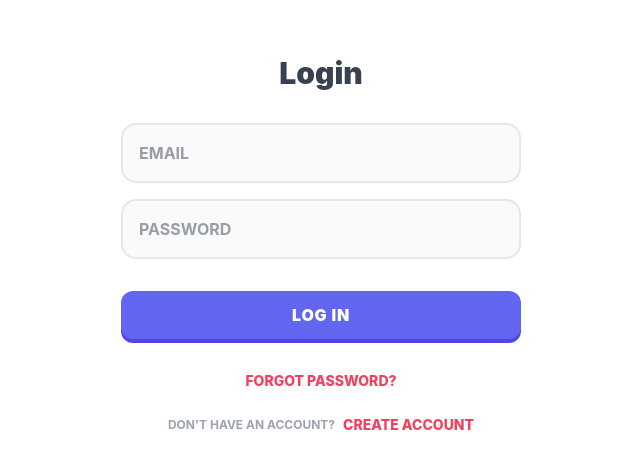
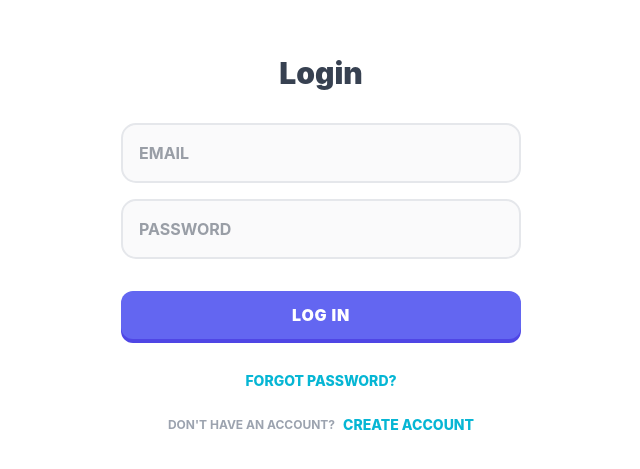
Before and after one commit to xsajto/courses, a Next.js app: page /login in a window 1280 px wide. Shown: the part 155-624 px from the top of the page, without its empty margins (319-959 px from the left). Built offline with nearby package versions, Linux system fonts and the light colour scheme.

Commit message:
feat: replace Rose/Red with modern Cyan palette to avoid 'error' feel

```diff
--- a/app/globals.css
+++ b/app/globals.css
@@ -3,15 +3,15 @@
 @theme {
   --color-duo-green: #6366f1; /* Indigo 500 */
   --color-duo-green-dark: #4f46e5; /* Indigo 600 */
-  --color-duo-blue: #f43f5e; /* Rose 500 */
-  --color-duo-blue-dark: #e11d48; /* Rose 600 */
-  --color-duo-red: #fb7185; /* Rose 400 */
-  --color-duo-red-dark: #f43f5e;
+  --color-duo-blue: #06b6d4; /* Cyan 500 - Secondary Action */
+  --color-duo-blue-dark: #0891b2; /* Cyan 600 */
+  --color-duo-red: #22d3ee; /* Cyan 400 */
+  --color-duo-red-dark: #06b6d4;
   --color-duo-purple: #a855f7; /* Purple 500 */
   --color-duo-purple-dark: #9333ea;
   --color-duo-yellow: #f59e0b; /* Amber 500 */
   --color-duo-yellow-dark: #d97706;
-  --color-duo-blue-light: #fff1f2; /* Rose 50 */
+  --color-duo-blue-light: #ecfeff; /* Cyan 50 */
   --color-duo-gray: #e5e7eb;
   --color-duo-gray-dark: #9ca3af;
   --color-duo-text: #374151;
--- a/lib/theme.ts
+++ b/lib/theme.ts
@@ -1,10 +1,10 @@
 export const theme = {
   green: "#6366f1", // Indigo 500
   greenDark: "#4f46e5", // Indigo 600
-  blue: "#f43f5e", // Rose 500
-  blueDark: "#e11d48", // Rose 600
-  red: "#fb7185", // Rose 400
-  redDark: "#f43f5e",
+  blue: "#06b6d4", // Cyan 500
+  blueDark: "#0891b2", // Cyan 600
+  red: "#22d3ee", // Cyan 400
+  redDark: "#06b6d4",
   yellow: "#f59e0b", // Amber 500
   yellowDark: "#d97706",
   purple: "#a855f7", // Purple 500
@@ -21,8 +21,8 @@ export const theme = {
 
   // Soft variants
   greenLight: "#e0e7ff",
-  blueLight: "#fff1f2",
-  redLight: "#fff1f2",
+  blueLight: "#ecfeff",
+  redLight: "#ecfeff",
   yellowLight: "#fffbeb",
   purpleLight: "#f3e8ff",
 };
@@ -30,7 +30,7 @@ export const theme = {
 export const UNIT_COLORS = [
   theme.green,
   theme.purple,
-  "#06b6d4", // Cyan
+  "#0ea5e9", // Sky Blue
   "#10b981", // Emerald
   theme.yellow,
 ];
@@ -38,7 +38,7 @@ export const UNIT_COLORS = [
 export const UNIT_COLORS_DARK = [
   theme.greenDark,
   theme.purpleDark,
-  "#0891b2",
+  "#0284c7",
   "#059669",
   theme.yellowDark,
 ];
```
